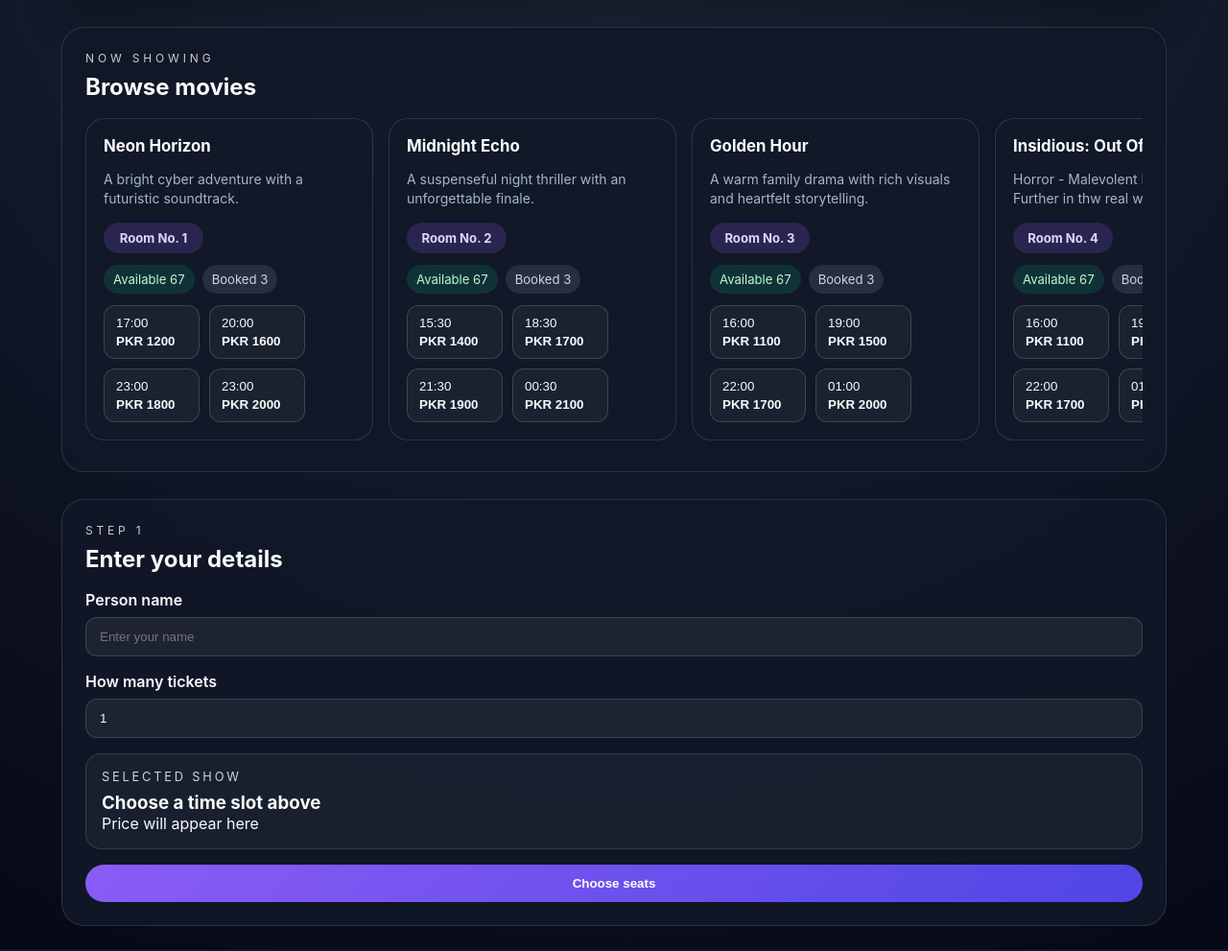
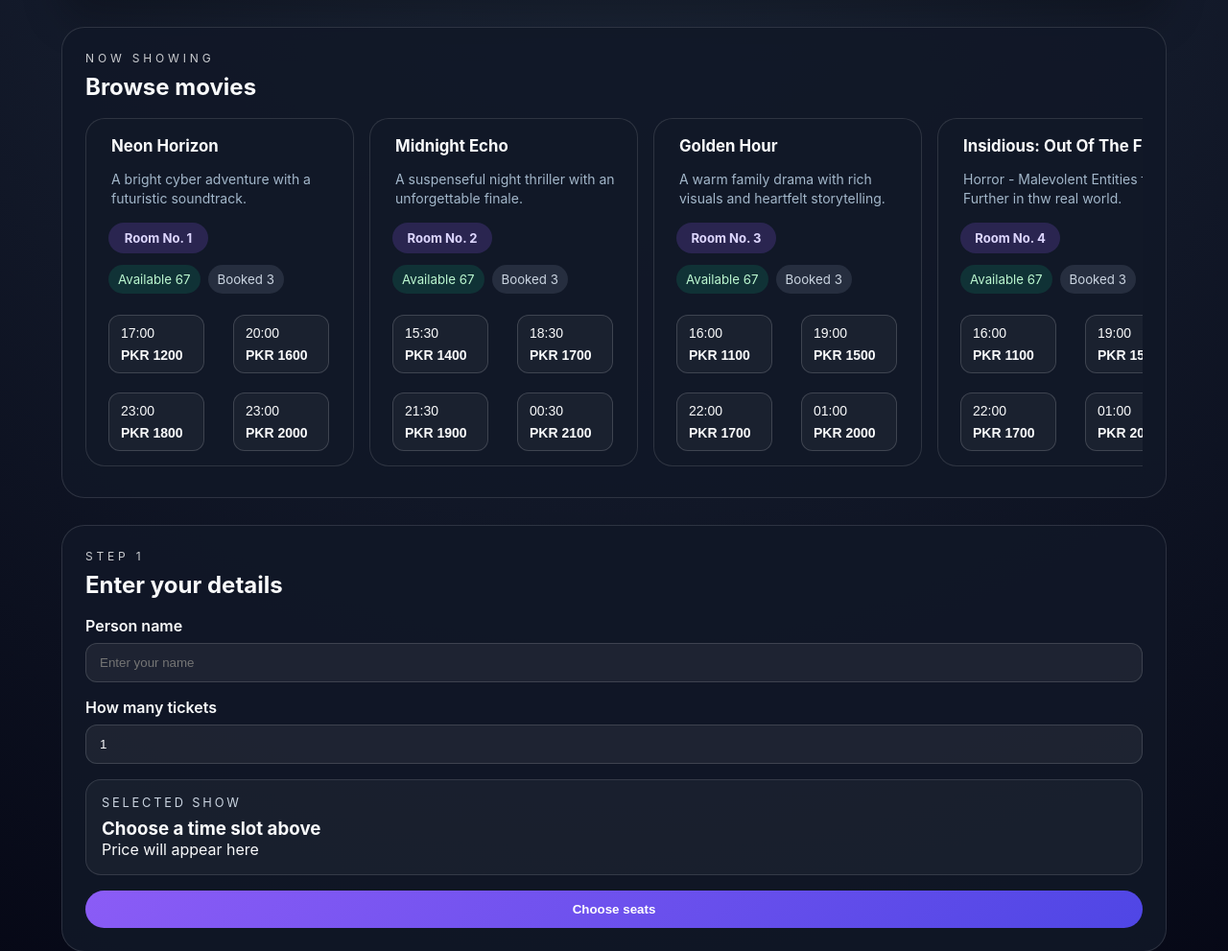
Before and after one commit to ctrl-shift-ali/Cinema-Ticket-Booking-System, a Flask app: page / in a window 1280 px wide. Shown: the part 212-1203 px from the top of the page at 96% size. Run offline with Flask 3, Linux system fonts and the light colour scheme.

Commit message:
Adjusting Layout

```diff
--- a/static/styles.css
+++ b/static/styles.css
@@ -98,11 +98,11 @@ h1 {
 }
 
 .movieCard {
-  min-width: 300px;
+  min-width: 280px;
   background: var(--panelStrong);
   border: 1px solid var(--border);
   border-radius: 20px;
-  padding: 18px;
+  padding: 15px;
   display: flex;
   flex-direction: column;
   gap: 12px;
@@ -114,11 +114,14 @@ h1 {
   position:relative;
   width: 100%;
   gap: 12px;
+  margin-left: 8px;
 }
 
 .movieCardTop > div:first-child {
  display: block;
  width: 100%;
+ margin-left: 3px;
+ margin-top: 3px;
 }
 
 .movieCardTop h3 {
@@ -155,12 +158,13 @@ h1 {
   display: flex;
   gap: 8px;
   flex-wrap: wrap;
+  margin-left: 8px;
 }
 
 .statusPill {
   padding: 7px 10px;
   border-radius: 999px;
-  font-size: 0.82rem;
+  font-size: 0.83rem;
   background: rgba(16, 185, 129, 0.16);
   color: #bbf7d0;
 }
@@ -173,7 +177,10 @@ h1 {
 .slotList {
   display: flex;
   flex-wrap: wrap;
-  gap: 10px;
+  column-gap: 30px;
+  row-gap: 20px;
+  margin-top: 10px;
+  margin-left: 8px;
 }
 
 .timeButton {
@@ -183,10 +190,12 @@ h1 {
   padding: 10px 12px;
   border-radius: 12px;
   cursor: pointer;
+  font-size: 14px;
   display: flex;
   flex-direction: column;
-  gap: 4px;
+  gap: 7px;
   min-width: 100px;
+
 }
 
 .timeButton.active {
```
